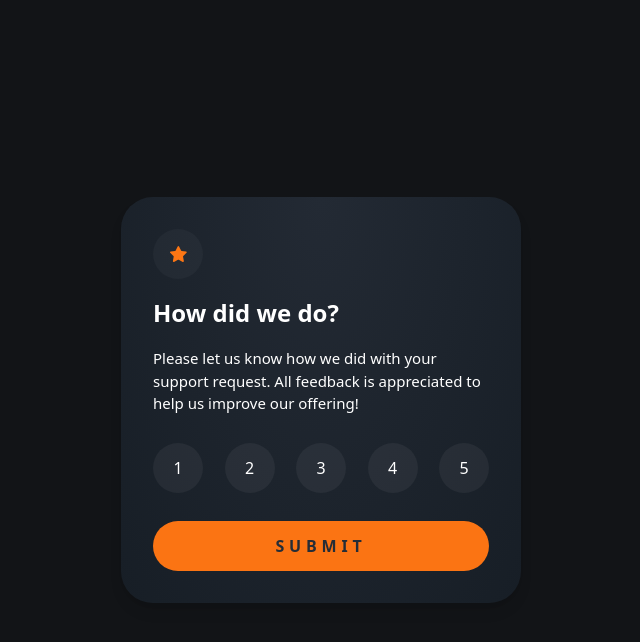
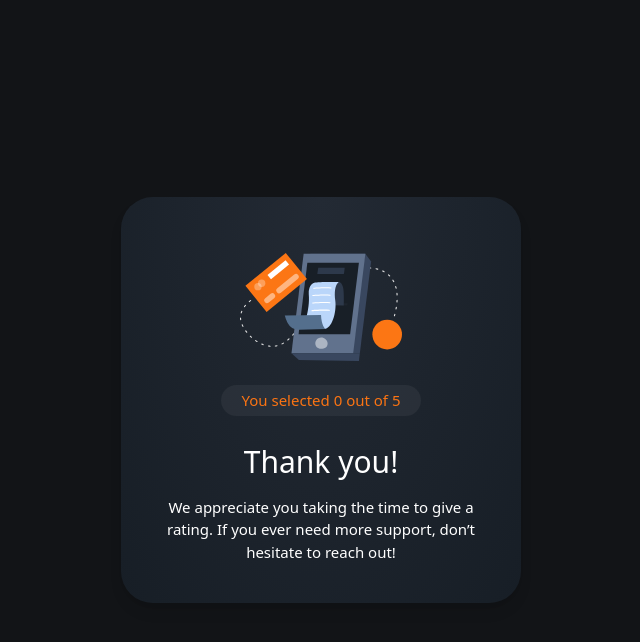
Before and after one commit to ebube92/interactive-review-component, a website: page index.html in a window 1280 px wide. Both pictures are taken after a click on the button "SUBMIT". Shown: the whole page, without its empty margins (319-959 px from the left). Drawn offline with Linux system fonts and the light colour scheme.

Commit message:
implemented logic for selecting rating

```diff
--- a/index.html
+++ b/index.html
@@ -21,7 +21,8 @@
     class="bg-[hsl(216,12%,8%)] flex items-center justify-center min-h-screen font-overpass font-normal"
   >
     <section
-      class="bg-radial-[at_50%_0%] from-[hsl(215,20%,17%)] to-[hsl(212,24%,12%)] w-[400px] font-overpass text-[#fff] p-8 rounded-4xl shadow-lg flex flex-col justify-between"
+      class="w-[90%] bg-radial-[at_50%_0%] from-[hsl(215,20%,17%)] to-[hsl(212,24%,12%)] md:w-[400px] font-overpass text-[#fff] p-8 rounded-4xl shadow-lg flex flex-col justify-between"
+      id="rating-section"
     >
       <div
         class="bg-[rgba(255,255,255,0.03)] w-[50px] h-[50px] rounded-full flex items-center justify-center"
@@ -40,32 +41,37 @@
 
       <div class="flex items-center justify-between mt-4 mb-3">
         <button
-          class="bg-[rgba(255,255,255,0.05)] w-[50px] h-[50px] rounded-full hover:bg-[hsl(25,97%,53%)] hover:text-[hsl(213,19%,18%)] focus:bg-[#fff] focus:text-[hsl(213,19%,18%)] text-[16px] font-normal cursor-pointer transition-colors duration-300 ease-in-out"
+          class="bg-[rgba(255,255,255,0.05)] w-[40px] h-[40px] md:w-[50px] md:h-[50px] rounded-full hover:bg-[hsl(25,97%,53%)] hover:text-[hsl(213,19%,18%)] focus:bg-[#fff] focus:text-[hsl(213,19%,18%)] text-[16px] font-normal cursor-pointer transition-colors duration-300 ease-in-out rating-button"
           id="button"
+          value="1"
         >
           1
         </button>
         <button
-          class="bg-[rgba(255,255,255,0.05)] w-[50px] h-[50px] rounded-full hover:bg-[hsl(25,97%,53%)] hover:text-[hsl(213,19%,18%)] focus:bg-[#fff] focus:text-[hsl(213,19%,18%)] text-[16px] font-normal cursor-pointer transition-colors duration-300 ease-in-out"
+          class="bg-[rgba(255,255,255,0.05)] w-[40px] h-[40px] md:w-[50px] md:h-[50px] rounded-full hover:bg-[hsl(25,97%,53%)] hover:text-[hsl(213,19%,18%)] focus:bg-[#fff] focus:text-[hsl(213,19%,18%)] text-[16px] font-normal cursor-pointer transition-colors duration-300 ease-in-out rating-button"
           id="button"
+          value="2"
         >
           2
         </button>
         <button
-          class="bg-[rgba(255,255,255,0.05)] w-[50px] h-[50px] rounded-full hover:bg-[hsl(25,97%,53%)] hover:text-[hsl(213,19%,18%)] focus:bg-[#fff] focus:text-[hsl(213,19%,18%)] text-[16px] font-normal cursor-pointer transition-colors duration-300 ease-in-out"
+          class="bg-[rgba(255,255,255,0.05)] w-[40px] h-[40px] md:w-[50px] md:h-[50px] rounded-full hover:bg-[hsl(25,97%,53%)] hover:text-[hsl(213,19%,18%)] focus:bg-[#fff] focus:text-[hsl(213,19%,18%)] text-[16px] font-normal cursor-pointer transition-colors duration-300 ease-in-out rating-button"
           id="button"
+          value="3"
         >
           3
         </button>
         <button
-          class="bg-[rgba(255,255,255,0.05)] w-[50px] h-[50px] rounded-full hover:bg-[hsl(25,97%,53%)] hover:text-[hsl(213,19%,18%)] focus:bg-[#fff] focus:text-[hsl(213,19%,18%)] text-[16px] font-normal cursor-pointer transition-colors duration-300 ease-in-out"
+          class="bg-[rgba(255,255,255,0.05)] w-[40px] h-[40px] md:w-[50px] md:h-[50px] rounded-full hover:bg-[hsl(25,97%,53%)] hover:text-[hsl(213,19%,18%)] focus:bg-[#fff] focus:text-[hsl(213,19%,18%)] text-[16px] font-normal cursor-pointer transition-colors duration-300 ease-in-out rating-button"
           id="button"
+          value="4"
         >
           4
         </button>
         <button
-          class="bg-[rgba(255,255,255,0.05)] w-[50px] h-[50px] rounded-full hover:bg-[hsl(25,97%,53%)] hover:text-[hsl(213,19%,18%)] focus:bg-[#fff] focus:text-[hsl(213,19%,18%)] text-[16px] font-normal cursor-pointer transition-colors duration-300 ease-in-out"
+          class="bg-[rgba(255,255,255,0.05)] w-[40px] h-[40px] md:w-[50px] md:h-[50px] rounded-full hover:bg-[hsl(25,97%,53%)] hover:text-[hsl(213,19%,18%)] focus:bg-[#fff] focus:text-[hsl(213,19%,18%)] text-[16px] font-normal cursor-pointer transition-colors duration-300 ease-in-out rating-button"
           id="button"
+          value="5"
         >
           5
         </button>
@@ -73,13 +79,14 @@
 
       <button
         class="bg-[hsl(25,97%,53%)] text-[hsl(213,19%,18%)] hover:bg-[#fff] hover:text-[hsl(213,19%,18%)] text-[16px] font-bold w-full h-[50px] mt-4 cursor-pointer tracking-[0.3rem] rounded-4xl transition-colors duration-300 ease-in-out"
+        id="submit-button"
       >
         SUBMIT
       </button>
     </section>
 
     <section
-      class="bg-radial-[at_50%_0%] from-[hsl(215,20%,17%)] to-[hsl(212,24%,12%)] w-[400px] font-overpass text-[#fff] p-8 rounded-4xl shadow-lg flex flex-col justify-between items-center hidden"
+      class="bg-radial-[at_50%_0%] from-[hsl(215,20%,17%)] to-[hsl(212,24%,12%)] w-[90%] md:w-[400px] font-overpass text-[#fff] p-8 rounded-4xl shadow-lg flex flex-col justify-between items-center hidden"
       id="thank-you-section"
     >
       <div class="flex justify-center items-center my-6">
--- a/script.js
+++ b/script.js
@@ -0,0 +1,19 @@
+const submitButton = document.getElementById("submit-button");
+const ratingSection = document.getElementById("rating-section");
+const thankYouSection = document.getElementById("thank-you-section");
+const selectedRating = document.getElementById("selected-rating");
+const ratingButtons = document.querySelectorAll(".rating-button");
+let selectedValue = 0;
+
+ratingButtons.forEach((button) => {
+  button.addEventListener("click", () => {
+    selectedValue = button.value;
+  });
+});
+
+submitButton.addEventListener("click", () => {
+  thankYouSection.classList.remove("hidden");
+  selectedRating.textContent = selectedValue;
+  ratingSection.classList.add("hidden");
+  console.log("button clicked");
+});
```
Also changed, not shown: output.css.
